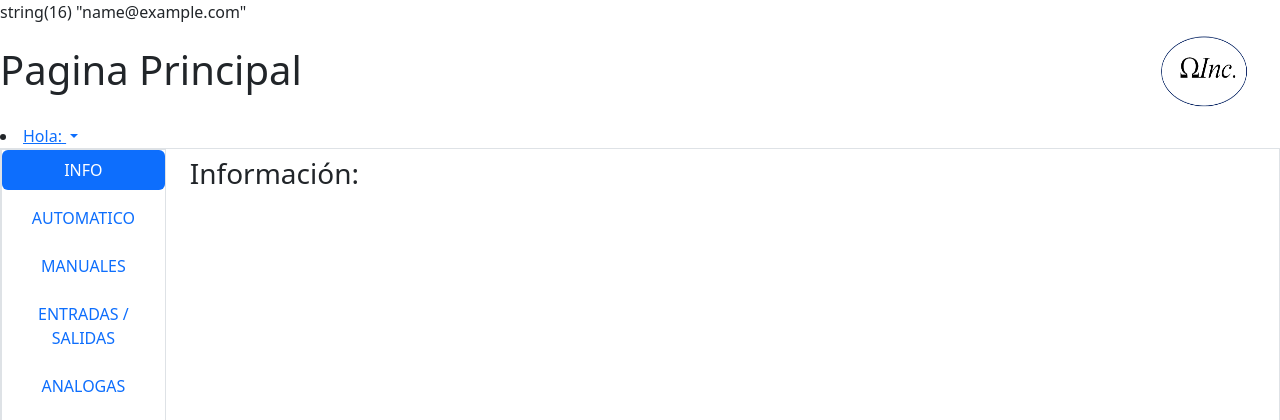
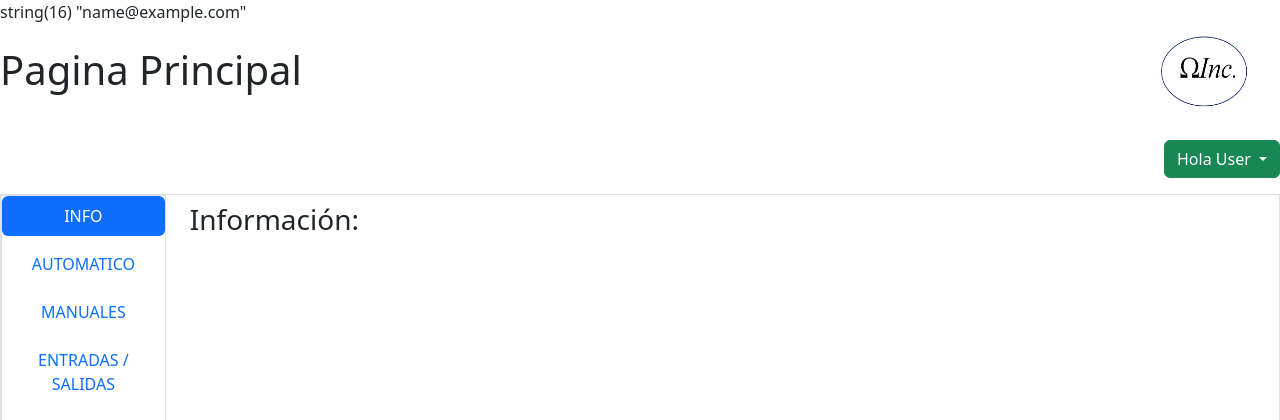
Before and after one commit to ArcoDev/omega-inc, a PHP site: page / in a window 1280 px wide. Shown: the top 420 px of the page. Run offline with PHP 8.4, Linux system fonts and the light colour scheme; the visitor is signed in with stand-in values (Sample User, id 1); some libraries are stand-ins or nearby versions.

Commit message:
correcion dropdown

```diff
--- a/index.php
+++ b/index.php
@@ -27,20 +27,16 @@
       <img src="logos\logo_01.bmp" class="mx-auto d-block img-login">
     </div>
   </div>
-  <div class="w-100">
-    <li class="dropdown user user-menu">
-      <a href="#" class="dropdown-toggle" data-toggle="dropdown">
-        <span class="hidden-xs">Hola:</span>
-      </a>
-      <ul class="dropdown-menu">
-        <li class="user-footer">
-          <div class="pull-right">
-            <a href="login.php?cerrar_sesion=true" class="btn btn-success  btn-flat">Cerrar
-              Sesion</a>
-          </div>
-        </li>
+  <div class="w-100 d-flex justify-content-end my-3">
+    <div class="dropdown">
+      <button class="btn btn-success dropdown-toggle" type="button" id="dropdownMenuButton1" data-bs-toggle="dropdown"
+        aria-expanded="false">
+        Hola User
+      </button>
+      <ul class="dropdown-menu" aria-labelledby="dropdownMenuButton1">
+        <li><a class="dropdown-item" href="#">Cerrar Sesión</a></li>
       </ul>
-    </li>
+    </div>
   </div>
   <div class="d-flex align-items-start border">
     <div class="nav flex-column nav-pills me-3 vh-100 border" id="v-pills-tab" role="tablist"
```
